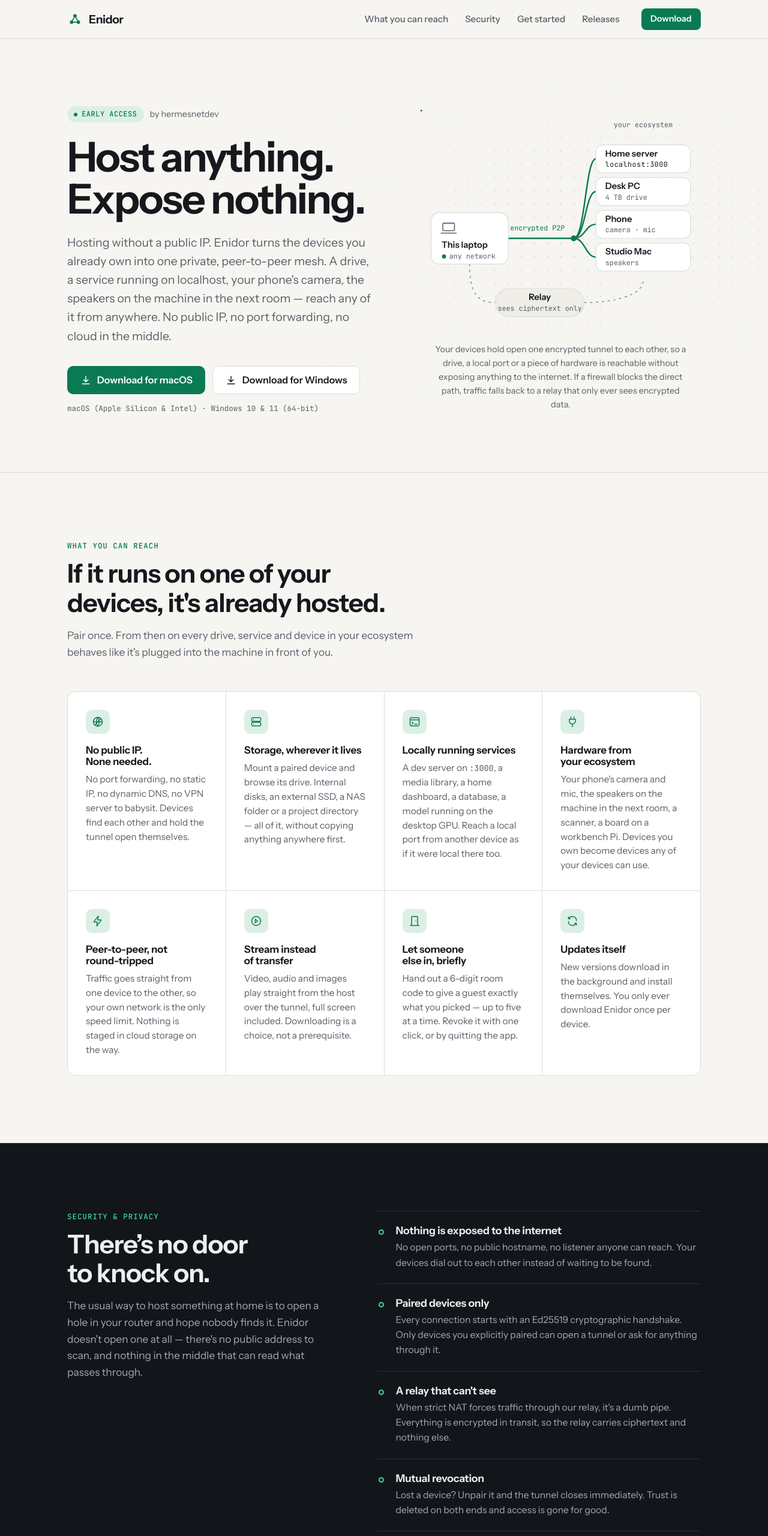
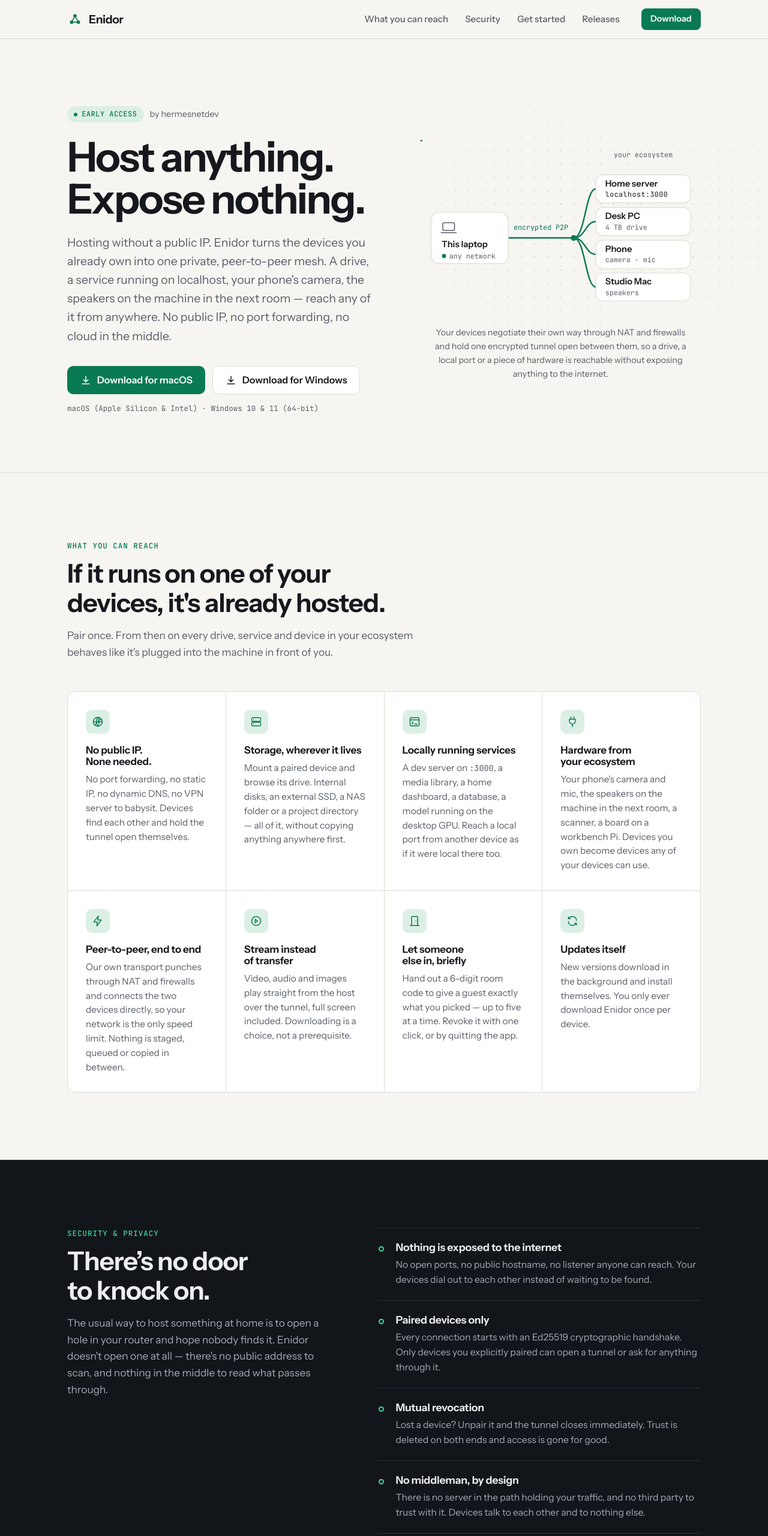
Before and after one commit to hermesnetdev/hermesnetdev, a plain HTML site: page index.html in a window 1280 px wide. Shown: the top 2560 px of the page at 60% size. Drawn offline with Linux system fonts and the light colour scheme; no server answers.

Commit message:
added new

```diff
--- a/assets/style.css
+++ b/assets/style.css
@@ -384,11 +384,6 @@
   stroke-width: 1.2;
 }
 
-.d-node-relay,
-.d-node-guest {
-  fill: var(--surface-2);
-}
-
 .d-title {
   fill: var(--text);
   font-size: 15px;
@@ -427,22 +422,6 @@
   fill: none;
   stroke: var(--accent);
   stroke-width: 2.5;
-  stroke-linecap: round;
-}
-
-.d-link-relay {
-  fill: none;
-  stroke: var(--muted);
-  stroke-width: 1.5;
-  stroke-dasharray: 4 6;
-  opacity: 0.7;
-}
-
-.d-link-guest {
-  fill: none;
-  stroke: var(--accent);
-  stroke-width: 1.8;
-  stroke-dasharray: 1 6;
   stroke-linecap: round;
 }
 
--- a/index.html
+++ b/index.html
@@ -60,24 +60,20 @@
         </div>
 
         <figure class="hero-figure">
-          <svg class="diagram" viewBox="0 0 480 380" role="img" aria-labelledby="diagram-title">
-            <title id="diagram-title">A laptop on any network reaching a home server's local port, a desktop's drive, a phone camera and another computer's speakers over one encrypted peer-to-peer tunnel, with a relay as fallback</title>
-
-            <!-- relay fallback route -->
-            <path class="d-link-relay" d="M84 264 C84 318 100 330 128 330"/>
-            <path class="d-link-relay" d="M280 330 C330 330 381 318 381 292"/>
+          <svg class="diagram" viewBox="0 0 480 300" role="img" aria-labelledby="diagram-title">
+            <title id="diagram-title">A laptop on any network reaching a home server's local port, a desktop's drive, a phone camera and another computer's speakers over one direct encrypted peer-to-peer tunnel</title>
 
             <!-- direct tunnel + fan-out to the ecosystem -->
-            <path class="d-link-direct" d="M150 220 H262"/>
-            <path class="d-link-direct" d="M262 220 C282 220 282 84 300 84"/>
-            <path class="d-link-direct" d="M262 220 C282 220 282 140 300 140"/>
-            <path class="d-link-direct" d="M262 220 C282 220 282 196 300 196"/>
-            <path class="d-link-direct" d="M262 220 C282 220 282 252 300 252"/>
-            <circle class="d-dot" cx="262" cy="220" r="5"/>
-            <text class="d-label" x="200" y="206" text-anchor="middle">encrypted P2P</text>
+            <path class="d-link-direct" d="M150 168 H262"/>
+            <path class="d-link-direct" d="M262 168 C282 168 282 84 300 84"/>
+            <path class="d-link-direct" d="M262 168 C282 168 282 140 300 140"/>
+            <path class="d-link-direct" d="M262 168 C282 168 282 196 300 196"/>
+            <path class="d-link-direct" d="M262 168 C282 168 282 252 300 252"/>
+            <circle class="d-dot" cx="262" cy="168" r="5"/>
+            <text class="d-label" x="206" y="154" text-anchor="middle">encrypted P2P</text>
             <g class="d-packets">
-              <circle r="4"><animateMotion dur="2.4s" repeatCount="indefinite" path="M150 220 H262"/></circle>
-              <circle r="4"><animateMotion dur="2.4s" repeatCount="indefinite" path="M262 220 H150"/></circle>
+              <circle r="4"><animateMotion dur="2.4s" repeatCount="indefinite" path="M150 168 H262"/></circle>
+              <circle r="4"><animateMotion dur="2.4s" repeatCount="indefinite" path="M262 168 H150"/></circle>
             </g>
 
             <!-- your ecosystem -->
@@ -100,20 +96,15 @@
             <text class="d-sub" x="316" y="266">speakers</text>
 
             <!-- this device -->
-            <rect class="d-node" x="18" y="176" width="132" height="88" rx="14"/>
-            <g class="d-icon" transform="translate(36 194)">
+            <rect class="d-node" x="18" y="124" width="132" height="88" rx="14"/>
+            <g class="d-icon" transform="translate(36 142)">
               <rect x="2" y="0" width="20" height="13" rx="2"/><path d="M-1 17h26"/>
             </g>
-            <text class="d-title" x="36" y="236">This laptop</text>
-            <circle class="d-dot" cx="40" cy="251" r="3.5"/>
-            <text class="d-sub" x="49" y="255">any network</text>
-
-            <!-- relay -->
-            <rect class="d-node d-node-relay" x="128" y="306" width="152" height="48" rx="24"/>
-            <text class="d-title" x="204" y="326" text-anchor="middle">Relay</text>
-            <text class="d-sub" x="204" y="344" text-anchor="middle">sees ciphertext only</text>
+            <text class="d-title" x="36" y="184">This laptop</text>
+            <circle class="d-dot" cx="40" cy="199" r="3.5"/>
+            <text class="d-sub" x="49" y="203">any network</text>
           </svg>
-          <figcaption>Your devices hold open one encrypted tunnel to each other, so a drive, a local port or a piece of hardware is reachable without exposing anything to the internet. If a firewall blocks the direct path, traffic falls back to a relay that only ever sees encrypted data.</figcaption>
+          <figcaption>Your devices negotiate their own way through NAT and firewalls and hold one encrypted tunnel open between them, so a drive, a local port or a piece of hardware is reachable without exposing anything to the internet.</figcaption>
         </figure>
       </div>
     </section>
@@ -149,8 +140,8 @@
           </article>
           <article class="feature">
             <span class="feature-icon"><svg class="icon" viewBox="0 0 24 24" aria-hidden="true"><path d="M13 2 4 14h7l-1 8 9-12h-7z"/></svg></span>
-            <h3>Peer-to-peer, not round-tripped</h3>
-            <p>Traffic goes straight from one device to the other, so your own network is the only speed limit. Nothing is staged in cloud storage on the way.</p>
+            <h3>Peer-to-peer, end to end</h3>
+            <p>Our own transport punches through NAT and firewalls and connects the two devices directly, so your network is the only speed limit. Nothing is staged, queued or copied in between.</p>
           </article>
           <article class="feature">
             <span class="feature-icon"><svg class="icon" viewBox="0 0 24 24" aria-hidden="true"><circle cx="12" cy="12" r="9"/><path d="m10 8.5 5 3.5-5 3.5z"/></svg></span>
@@ -176,7 +167,7 @@
         <header class="section-head">
           <p class="kicker">Security &amp; privacy</p>
           <h2>There’s no door to knock on.</h2>
-          <p>The usual way to host something at home is to open a hole in your router and hope nobody finds it. Enidor doesn't open one at all — there's no public address to scan, and nothing in the middle that can read what passes through.</p>
+          <p>The usual way to host something at home is to open a hole in your router and hope nobody finds it. Enidor doesn't open one at all — there's no public address to scan, and nothing in the middle to read what passes through.</p>
         </header>
         <ul class="security-list">
           <li>
@@ -188,12 +179,12 @@
             <p>Every connection starts with an Ed25519 cryptographic handshake. Only devices you explicitly paired can open a tunnel or ask for anything through it.</p>
           </li>
           <li>
-            <h3>A relay that can't see</h3>
-            <p>When strict NAT forces traffic through our relay, it's a dumb pipe. Everything is encrypted in transit, so the relay carries ciphertext and nothing else.</p>
+            <h3>Mutual revocation</h3>
+            <p>Lost a device? Unpair it and the tunnel closes immediately. Trust is deleted on both ends and access is gone for good.</p>
           </li>
           <li>
-            <h3>Mutual revocation</h3>
-            <p>Lost a device? Unpair it and the tunnel closes immediately. Trust is deleted on both ends and access is gone for good.</p>
+            <h3>No middleman, by design</h3>
+            <p>There is no server in the path holding your traffic, and no third party to trust with it. Devices talk to each other and to nothing else.</p>
           </li>
           <li>
             <h3>Strictly scoped access</h3>
```
